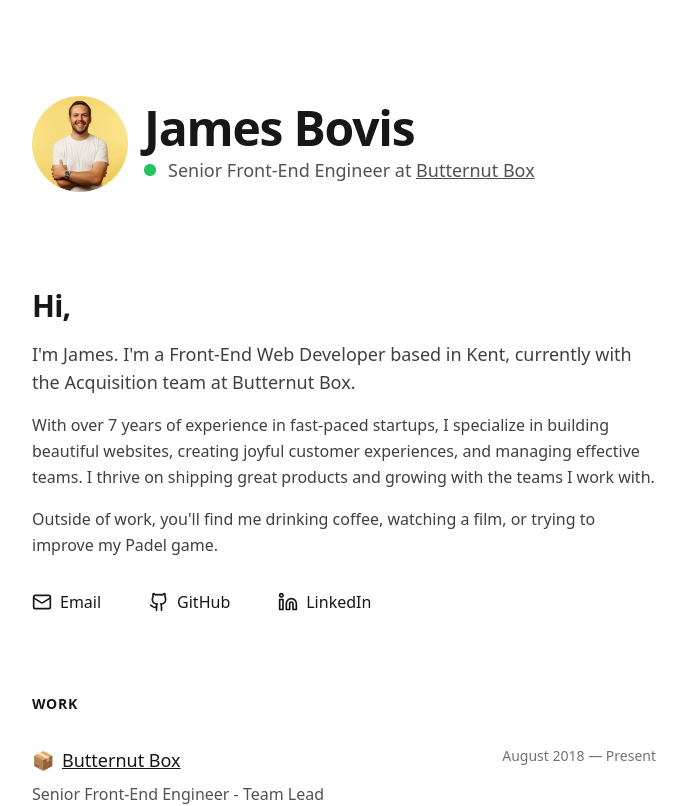
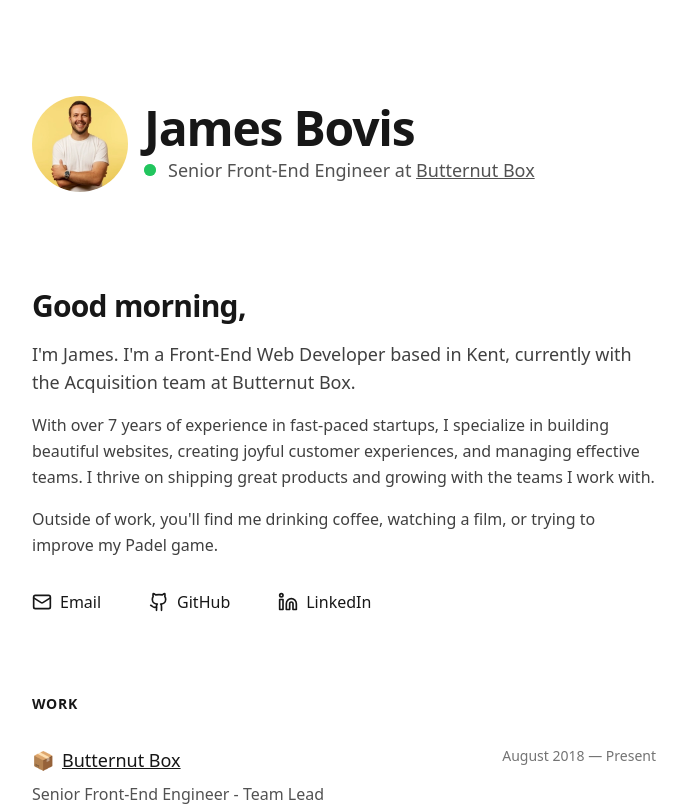
Before and after one commit to James-Bovis/jamesbovis.com, a React (Vite) app: page / in a window 1280 px wide. Shown: the top 806 px of the page, without its empty margins (296-983 px from the left). Built offline with nearby package versions, Linux system fonts and the light colour scheme.

Commit message:
Add dynamic greeting

```diff
--- a/src/App.tsx
+++ b/src/App.tsx
@@ -4,6 +4,18 @@ import JamesWebp from "./james-webp.webp";
 import { ThemeToggle } from "./components/ThemeToggle";
 
 function App() {
+  const getGreeting = () => {
+    const hour = new Date().getHours();
+
+    if (hour < 12) {
+      return "Good morning";
+    } else if (hour >= 12 && hour < 17) {
+      return "Good afternoon";
+    } else {
+      return "Good evening";
+    }
+  };
+
   return (
     <div className="min-h-screen bg-white dark:bg-neutral-900 transition-colors">
       <div className="max-w-2xl mx-auto px-6 py-16 md:py-24">
@@ -46,7 +58,7 @@ function App() {
         <main className="space-y-20">
           <section>
             <h2 className="text-3xl font-bold text-neutral-900 dark:text-neutral-100 mb-4 tracking-tight">
-              Hi,
+              {getGreeting()},
             </h2>
             <div className="space-y-4 text-neutral-700 dark:text-neutral-300 leading-relaxed mb-8">
               <p className="text-lg">
```
